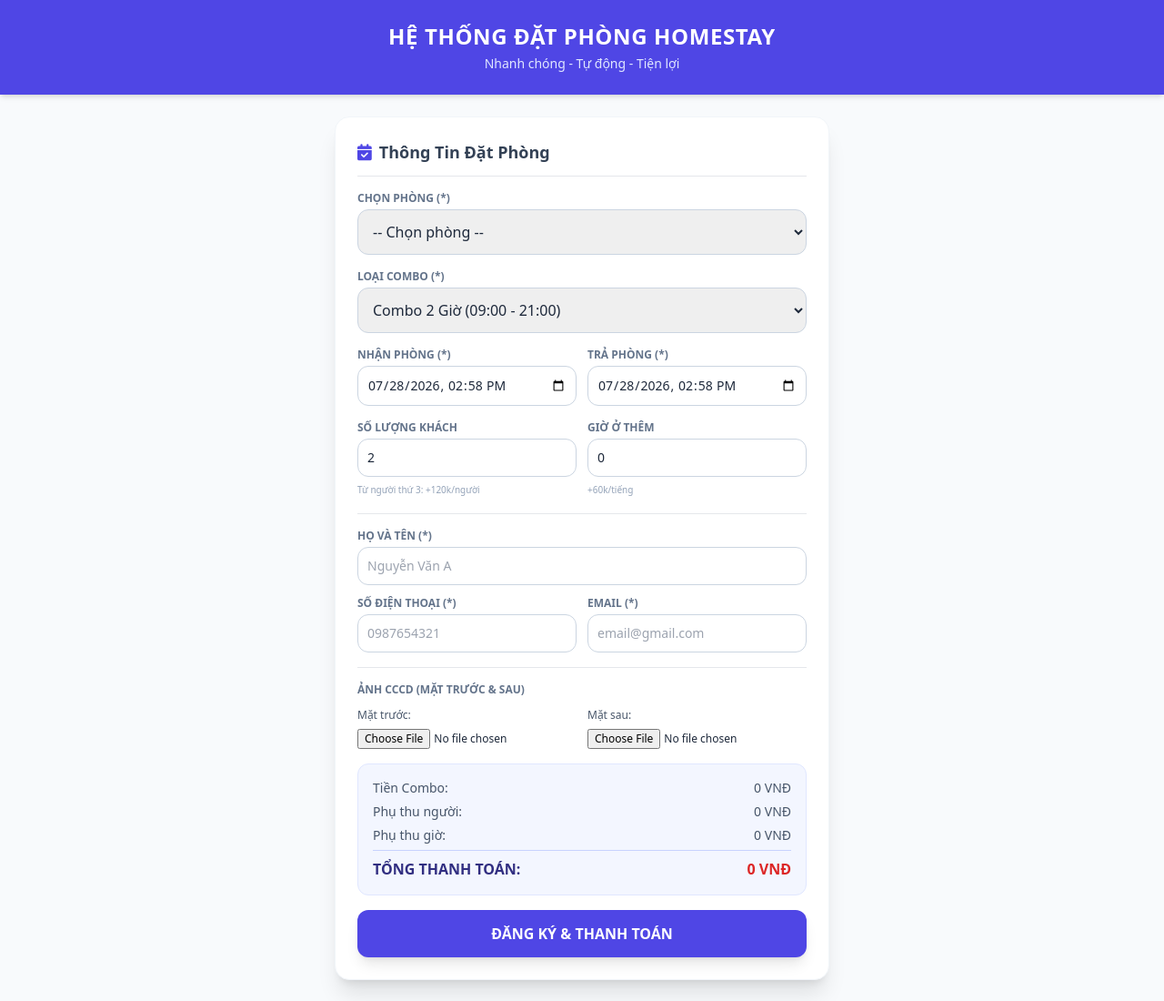
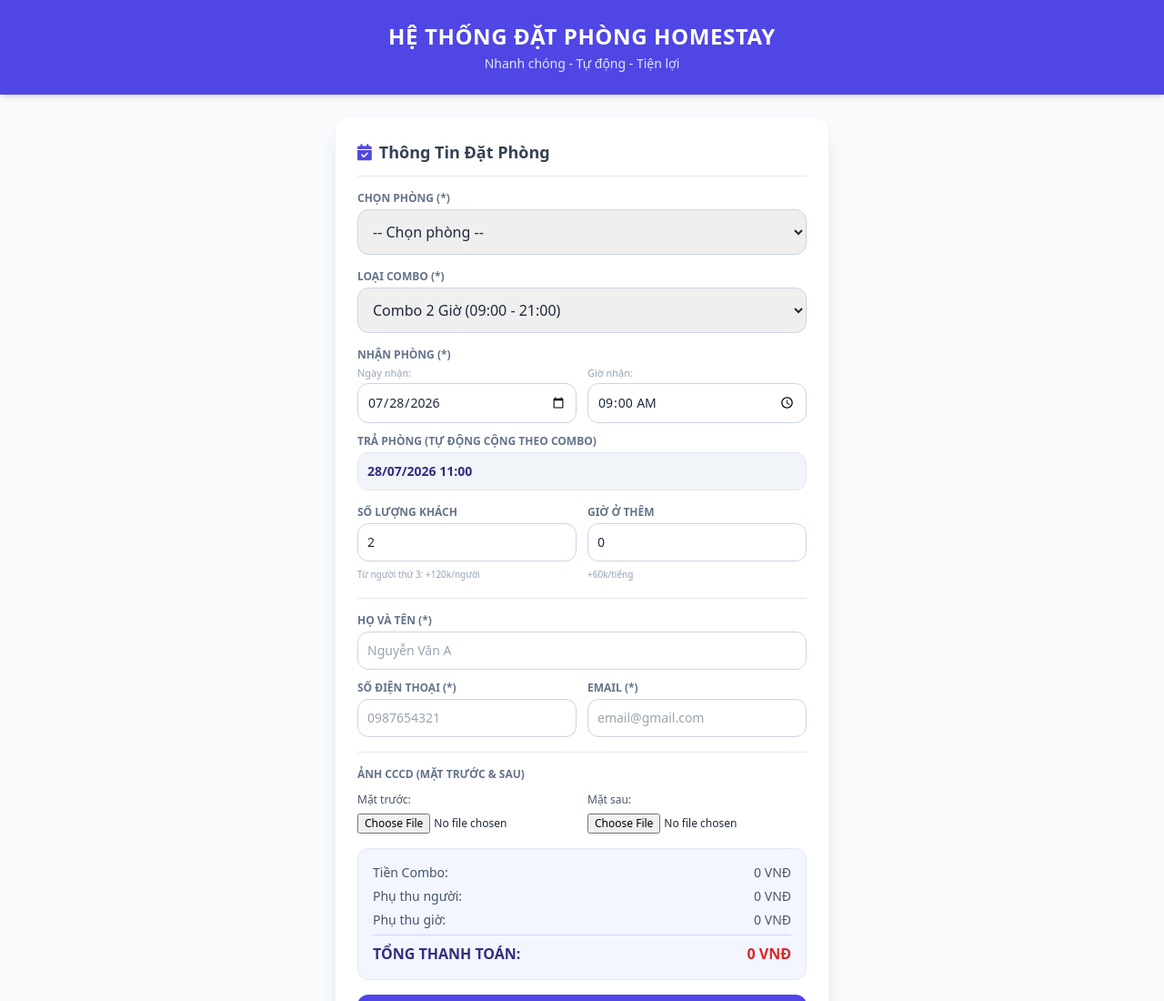
Before and after one commit to minhquantaichinh1981-star/langhomestayBB.github.io, a plain HTML site: page index.html in a window 1280 px wide. Shown: the top 1100 px of the page at 91% size. Drawn offline with nearby package versions, Linux system fonts and the light colour scheme; no server answers.

Commit message:
Refactor check-in/check-out input handling
Refactor check-in and check-out handling to separate date and time inputs. Update event handling for price calculation based on user input.

```diff
--- a/index.html
+++ b/index.html
@@ -28,7 +28,7 @@
         <!-- Chọn Phòng -->
         <div>
           <label class="block text-xs font-semibold uppercase text-slate-500 mb-1">Chọn Phòng (*)</label>
-          <select id="roomId" onchange="onRoomOrComboChange()" required class="w-full p-3 border border-slate-300 rounded-xl focus:ring-2 focus:ring-indigo-500 outline-none">
+          <select id="roomId" required class="w-full p-3 border border-slate-300 rounded-xl focus:ring-2 focus:ring-indigo-500 outline-none">
             <option value="">-- Chọn phòng --</option>
             <option value="L001">Phòng Lặng 001 (cinima)</option>
             <option value="L002">Phòng Lặng 002 (cinima)</option>
@@ -53,15 +53,25 @@
           </select>
         </div>
 
-        <!-- Thời gian Check-in / Check-out -->
-        <div class="grid grid-cols-2 gap-3">
+        <!-- Thời gian Nhận & Trả phòng (ĐÃ TÁCH NGÀY / GIỜ CỘNG TỰ ĐỘNG) -->
+        <div class="space-y-3">
           <div>
             <label class="block text-xs font-semibold uppercase text-slate-500 mb-1">Nhận phòng (*)</label>
-            <input type="datetime-local" id="checkIn" onchange="calculatePriceUI()" required class="w-full p-2.5 border border-slate-300 rounded-xl text-sm outline-none focus:ring-2 focus:ring-indigo-500">
+            <div class="grid grid-cols-2 gap-3">
+              <div>
+                <span class="text-[11px] text-slate-400 block mb-0.5">Ngày nhận:</span>
+                <input type="date" id="checkInDate" onchange="calculateDateTimeAndPrice()" required class="w-full p-2.5 border border-slate-300 rounded-xl text-sm outline-none focus:ring-2 focus:ring-indigo-500 bg-white">
+              </div>
+              <div>
+                <span class="text-[11px] text-slate-400 block mb-0.5">Giờ nhận:</span>
+                <input type="time" id="checkInTime" onchange="calculateDateTimeAndPrice()" required class="w-full p-2.5 border border-slate-300 rounded-xl text-sm outline-none focus:ring-2 focus:ring-indigo-500 bg-white">
+              </div>
+            </div>
           </div>
+
           <div>
-            <label class="block text-xs font-semibold uppercase text-slate-500 mb-1">Trả phòng (*)</label>
-            <input type="datetime-local" id="checkOut" onchange="calculatePriceUI()" required class="w-full p-2.5 border border-slate-300 rounded-xl text-sm outline-none focus:ring-2 focus:ring-indigo-500">
+            <label class="block text-xs font-semibold uppercase text-slate-500 mb-1">Trả phòng (Tự động cộng theo Combo)</label>
+            <input type="text" id="checkOutDisplay" readonly class="w-full p-2.5 border border-slate-200 bg-slate-100 rounded-xl text-sm font-bold text-indigo-900 outline-none cursor-not-allowed" placeholder="Tự động tính theo combo...">
           </div>
         </div>
 
@@ -69,12 +79,12 @@
         <div class="grid grid-cols-2 gap-3">
           <div>
             <label class="block text-xs font-semibold uppercase text-slate-500 mb-1">Số lượng khách</label>
-            <input type="number" id="soNguoi" min="1" value="2" onchange="calculatePriceUI()" class="w-full p-2.5 border border-slate-300 rounded-xl text-sm outline-none">
+            <input type="number" id="soNguoi" min="1" value="2" onchange="calculateDateTimeAndPrice()" class="w-full p-2.5 border border-slate-300 rounded-xl text-sm outline-none">
             <span class="text-[10px] text-slate-400">Từ người thứ 3: +120k/người</span>
           </div>
           <div>
             <label class="block text-xs font-semibold uppercase text-slate-500 mb-1">Giờ ở thêm</label>
-            <input type="number" id="soGioThem" min="0" value="0" onchange="calculatePriceUI()" class="w-full p-2.5 border border-slate-300 rounded-xl text-sm outline-none">
+            <input type="number" id="soGioThem" min="0" value="0" onchange="calculateDateTimeAndPrice()" class="w-full p-2.5 border border-slate-300 rounded-xl text-sm outline-none">
             <span class="text-[10px] text-slate-400">+60k/tiếng</span>
           </div>
         </div>
@@ -161,6 +171,8 @@
 
     let currentMaDatPhong = "";
     let countdownInterval = null;
+    let formattedCheckInISO = "";
+    let formattedCheckOutISO = "";
 
     // Chuyển ảnh file sang mã Base64
     const toBase64 = file => new Promise((resolve, reject) => {
@@ -170,38 +182,89 @@
       reader.onerror = error => reject(error);
     });
 
+    // Xử lý khi đổi Loại Combo
     function onComboChange() {
       const combo = document.getElementById('loaiCombo').value;
-      const now = new Date();
-      let checkIn = new Date(now);
-      let checkOut = new Date(now);
+      const timeInput = document.getElementById('checkInTime');
 
+      // Đặt giờ nhận mặc định tối ưu theo từng loại combo
       if (combo === 'QUA_DEM') {
-        checkIn.setHours(22, 0, 0, 0);
-        checkOut.setDate(checkOut.getDate() + 1);
-        checkOut.setHours(9, 0, 0, 0);
+        timeInput.value = "22:00";
       } else if (combo === 'NGAY') {
-        checkIn.setHours(10, 0, 0, 0);
-        checkOut.setHours(18, 0, 0, 0);
+        timeInput.value = "10:00";
       } else if (combo === '2N1D') {
-        checkIn.setHours(13, 0, 0, 0);
-        checkOut.setDate(checkOut.getDate() + 1);
-        checkOut.setHours(11, 0, 0, 0);
+        timeInput.value = "13:00";
+      } else {
+        if (!timeInput.value) timeInput.value = "09:00";
       }
 
-      document.getElementById('checkIn').value = checkIn.toISOString().slice(0, 16);
-      document.getElementById('checkOut').value = checkOut.toISOString().slice(0, 16);
+      calculateDateTimeAndPrice();
+    }
+
+    // Tự động tính thời gian Trả phòng & gọi API tính tiền
+    function calculateDateTimeAndPrice() {
+      const combo = document.getElementById('loaiCombo').value;
+      const dateVal = document.getElementById('checkInDate').value;
+      const timeVal = document.getElementById('checkInTime').value;
+      const soGioThem = parseInt(document.getElementById('soGioThem').value || 0);
+
+      if (!dateVal || !timeVal) return;
+
+      const checkInObj = new Date(`${dateVal}T${timeVal}`);
+      if (isNaN(checkInObj.getTime())) return;
+
+      let checkOutObj = new Date(checkInObj.getTime());
+
+      // Cộng thời gian Trả phòng dựa trên loại Combo + Giờ ở thêm
+      switch (combo) {
+        case 'COMBO_2H':
+          checkOutObj.setHours(checkOutObj.getHours() + 2 + soGioThem);
+          break;
+        case 'COMBO_3H':
+          checkOutObj.setHours(checkOutObj.getHours() + 3 + soGioThem);
+          break;
+        case 'COMBO_4H':
+          checkOutObj.setHours(checkOutObj.getHours() + 4 + soGioThem);
+          break;
+        case 'QUA_DEM':
+          checkOutObj.setHours(checkOutObj.getHours() + 11 + soGioThem);
+          break;
+        case 'NGAY':
+          checkOutObj.setHours(checkOutObj.getHours() + 8 + soGioThem);
+          break;
+        case '2N1D':
+          checkOutObj.setHours(checkOutObj.getHours() + 22 + soGioThem);
+          break;
+        default:
+          checkOutObj.setHours(checkOutObj.getHours() + 2 + soGioThem);
+      }
+
+      // Format hiển thị cho người dùng (DD/MM/YYYY HH:mm)
+      const day = String(checkOutObj.getDate()).padStart(2, '0');
+      const month = String(checkOutObj.getMonth() + 1).padStart(2, '0');
+      const year = checkOutObj.getFullYear();
+      const hours = String(checkOutObj.getHours()).padStart(2, '0');
+      const minutes = String(checkOutObj.getMinutes()).padStart(2, '0');
+
+      document.getElementById('checkOutDisplay').value = `${day}/${month}/${year} ${hours}:${minutes}`;
+
+      // Tạo chuỗi ISO chuẩn gửi về Google Apps Script (YYYY-MM-DDTHH:mm)
+      formattedCheckInISO = `${dateVal}T${timeVal}`;
+
+      const outMonth = String(checkOutObj.getMonth() + 1).padStart(2, '0');
+      const outDay = String(checkOutObj.getDate()).padStart(2, '0');
+      formattedCheckOutISO = `${year}-${outMonth}-${outDay}T${hours}:${minutes}`;
+
       calculatePriceUI();
     }
 
+    // Gọi API tính tiền tự động
     async function calculatePriceUI() {
       const combo = document.getElementById('loaiCombo').value;
-      const checkIn = document.getElementById('checkIn').value;
-      const checkOut = document.getElementById('checkOut').value;
       const soNguoi = document.getElementById('soNguoi').value;
       const soGioThem = document.getElementById('soGioThem').value;
 
-      if (!checkIn) return;
+      if (!formattedCheckInISO || !formattedCheckOutISO) return;
 
       try {
         const res = await fetch(API_URL, {
@@ -209,8 +272,8 @@
           body: JSON.stringify({
             action: 'calculatePrice',
             loaiCombo: combo,
-            checkIn: checkIn,
-            checkOut: checkOut,
+            checkIn: formattedCheckInISO,
+            checkOut: formattedCheckOutISO,
             soNguoi: soNguoi,
             soGioThem: soGioThem
           })
@@ -225,6 +288,7 @@
       } catch (e) {}
     }
 
+    // Xử lý gửi Đăng ký đặt phòng
     async function handleBooking(e) {
       e.preventDefault();
       const btn = document.getElementById('btnSubmit');
@@ -244,8 +308,8 @@
             roomId: document.getElementById('roomId').value,
             tenPhong: document.getElementById('roomId').options[document.getElementById('roomId').selectedIndex].text,
             loaiCombo: document.getElementById('loaiCombo').value,
-            checkIn: document.getElementById('checkIn').value,
-            checkOut: document.getElementById('checkOut').value,
+            checkIn: formattedCheckInISO,
+            checkOut: formattedCheckOutISO,
             soNguoi: document.getElementById('soNguoi').value,
             soGioThem: document.getElementById('soGioThem').value,
             hoTen: document.getElementById('hoTen').value,
@@ -282,6 +346,7 @@
       }
     }
 
+    // Đếm ngược giữ phòng
     function startCountdown(expireTimestamp) {
       countdownInterval = setInterval(() => {
         const now = new Date().getTime();
@@ -301,6 +366,7 @@
       }, 1000);
     }
 
+    // Khách xác nhận đã chuyển khoản
     async function handleCustomerPaid() {
       const btn = document.getElementById('btnPaid');
       btn.disabled = true;
@@ -323,8 +389,12 @@
       }
     }
 
-    // Tự động khởi chạy mặc định
-    window.onload = () => { onComboChange(); };
+    // Khởi tạo ngày hôm nay & cấu hình ban đầu khi tải trang
+    window.onload = () => {
+      const today = new Date().toISOString().split('T')[0];
+      document.getElementById('checkInDate').value = today;
+      onComboChange();
+    };
   </script>
 </body>
 </html>
```
